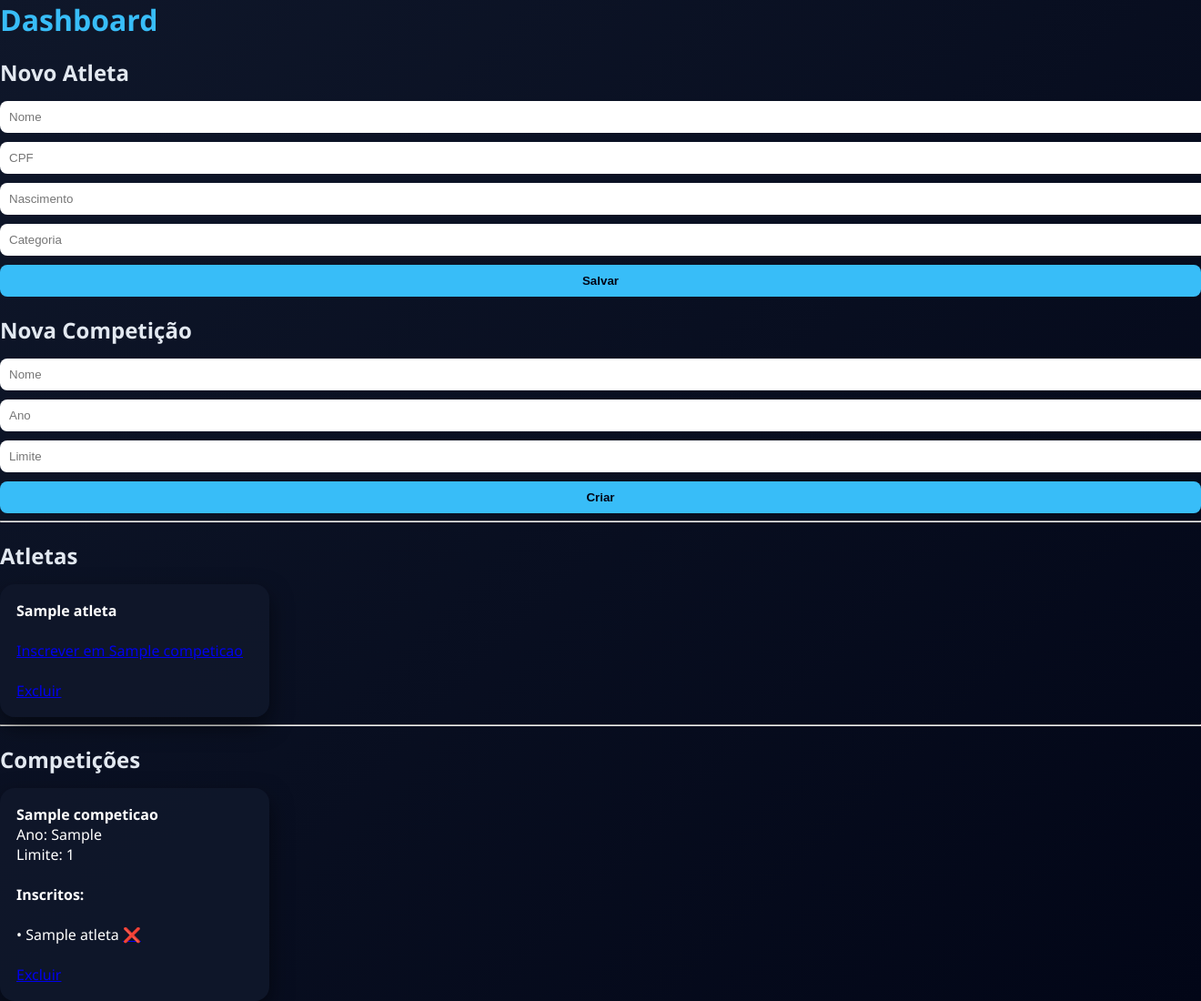
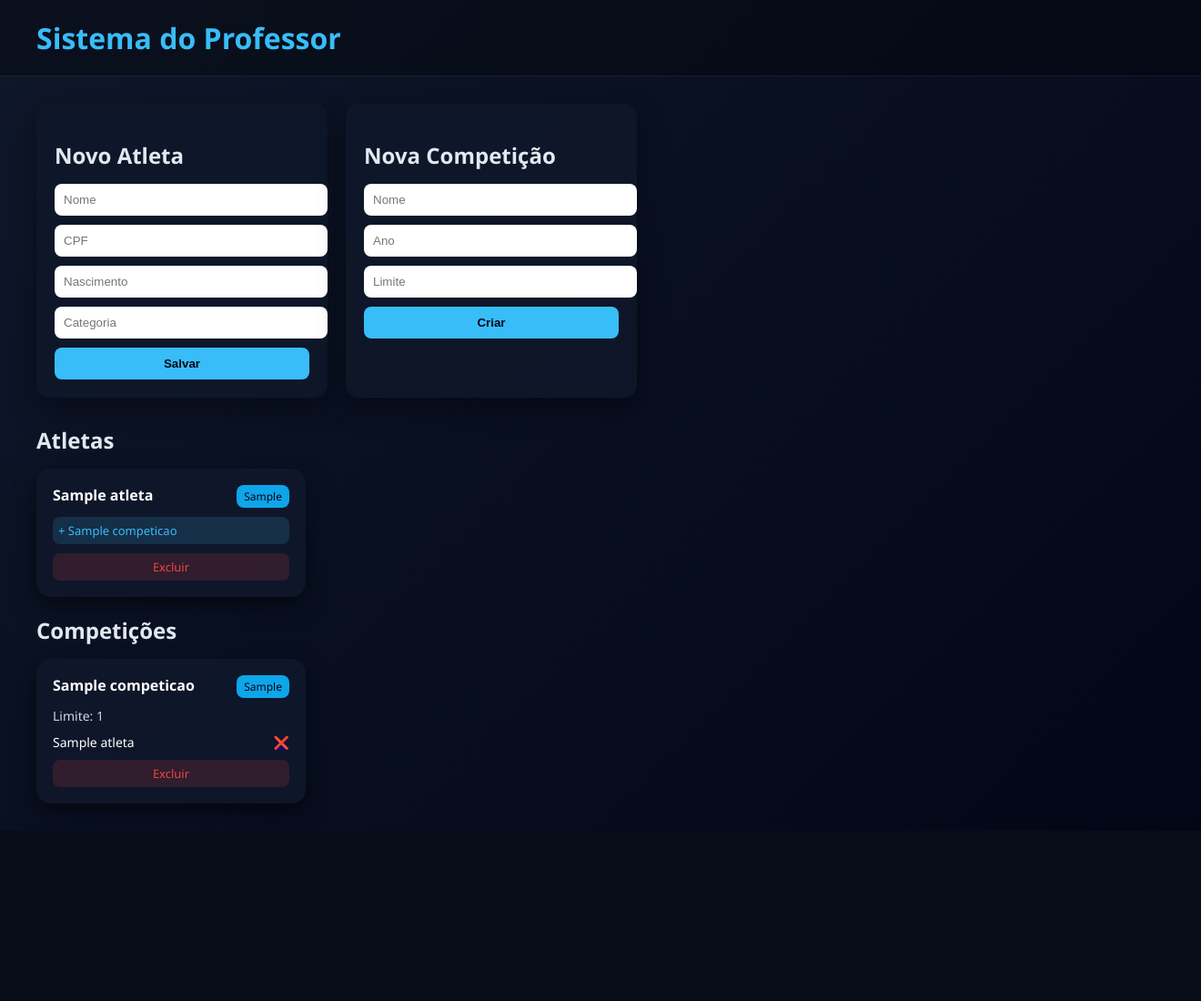
Before and after one commit to pepeuloureirob/volley-coach-system, a Flask app: page / in a window 1320 px wide; the page is wider, and only the part inside the window is pictured. Shown: that part at 91% size. After the commit the page ends 883 px from the top of that part, so only its background shows below. Run offline with Flask 3, Linux system fonts and the light colour scheme; tables that the repository leaves empty hold one stand-in row (values such as "Sample post").

Commit message:
Update index.html

```diff
--- a/templates/index.html
+++ b/templates/index.html
@@ -1,13 +1,22 @@
 <!DOCTYPE html>
-<html>
+<html lang="pt-br">
 <head>
-    <title>Dashboard</title>
+    <meta charset="UTF-8">
+    <title>Sistema do Professor</title>
     <link rel="stylesheet" href="/static/style.css">
 </head>
 <body>
 
-<h1>Dashboard</h1>
+<header>
+    <h1>Sistema do Professor</h1>
+</header>
 
+<main>
+
+<section class="painel">
+
+    <!-- NOVO ATLETA -->
+    <div class="box">
         <h2>Novo Atleta</h2>
         <form method="POST" action="/novo_atleta">
             <input name="nome" placeholder="Nome" required>
@@ -16,7 +25,10 @@
             <input name="categoria" placeholder="Categoria" required>
             <button type="submit">Salvar</button>
         </form>
+    </div>
 
+    <!-- NOVA COMPETIÇÃO -->
+    <div class="box">
         <h2>Nova Competição</h2>
         <form method="POST" action="/nova_competicao">
             <input name="nome" placeholder="Nome" required>
@@ -24,52 +36,76 @@
             <input name="limite_atletas" placeholder="Limite" required>
             <button type="submit">Criar</button>
         </form>
+    </div>
 
-<hr>
+</section>
 
+<!-- ATLETAS -->
+<section>
     <h2>Atletas</h2>
+
     <div class="grid">
         {% for atleta in atletas %}
         <div class="card">
-    <strong>{{ atleta.nome }}</strong><br><br>
 
+            <div class="card-header">
+                <strong>{{ atleta.nome }}</strong>
+                <span class="categoria">{{ atleta.categoria }}</span>
+            </div>
+
+            <div class="acoes">
                 {% for comp in competicoes %}
-        <a href="/inscrever/{{ atleta.id }}/{{ comp.id }}">
-            Inscrever em {{ comp.nome }}
-        </a><br>
+                <a class="btn-inscrever" href="/inscrever/{{ atleta.id }}/{{ comp.id }}">
+                    + {{ comp.nome }}
+                </a>
                 {% endfor %}
+            </div>
 
-    <br>
-    <a href="/excluir_atleta/{{ atleta.id }}">Excluir</a>
+            <a class="btn-excluir" href="/excluir_atleta/{{ atleta.id }}">Excluir</a>
+
         </div>
         {% endfor %}
     </div>
+</section>
 
-<hr>
+<!-- COMPETIÇÕES -->
+<section>
+    <h2>Competições</h2>
 
-<h2>Competições</h2>
     <div class="grid">
         {% for comp in competicoes %}
         <div class="card">
-    <strong>{{ comp.nome }}</strong><br>
-    Ano: {{ comp.ano }}<br>
-    Limite: {{ comp.limite_atletas }}<br><br>
 
+            <div class="card-header">
+                <strong>{{ comp.nome }}</strong>
+                <span class="ano">{{ comp.ano }}</span>
+            </div>
+
+            <div class="info">
+                Limite: {{ comp.limite_atletas }}
+            </div>
+
+            <div class="inscritos">
                 {% if comp.inscricoes %}
-        <strong>Inscritos:</strong><br><br>
                     {% for insc in comp.inscricoes %}
-            • {{ insc.atleta.nome }}
-            <a href="/remover_inscricao/{{ insc.id }}">❌</a><br>
+                        <div class="inscrito">
+                            {{ insc.atleta.nome }}
+                            <a href="/remover_inscricao/{{ insc.id }}">❌</a>
+                        </div>
                     {% endfor %}
                 {% else %}
                     <em>Nenhum atleta inscrito</em>
                 {% endif %}
+            </div>
 
-    <br>
-    <a href="/excluir_competicao/{{ comp.id }}">Excluir</a>
+            <a class="btn-excluir" href="/excluir_competicao/{{ comp.id }}">Excluir</a>
+
         </div>
         {% endfor %}
     </div>
+</section>
+
+</main>
 
 </body>
 </html>
```
Lines whose indentation alone changed are shown as unchanged.
